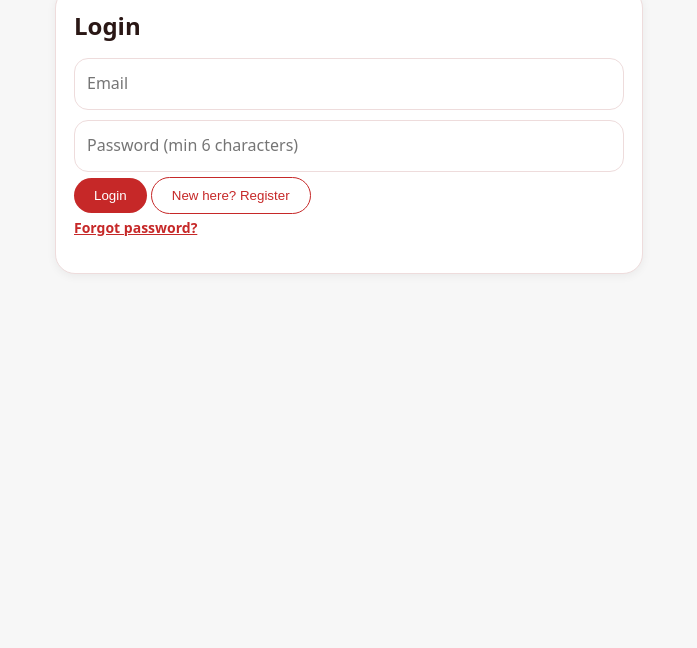
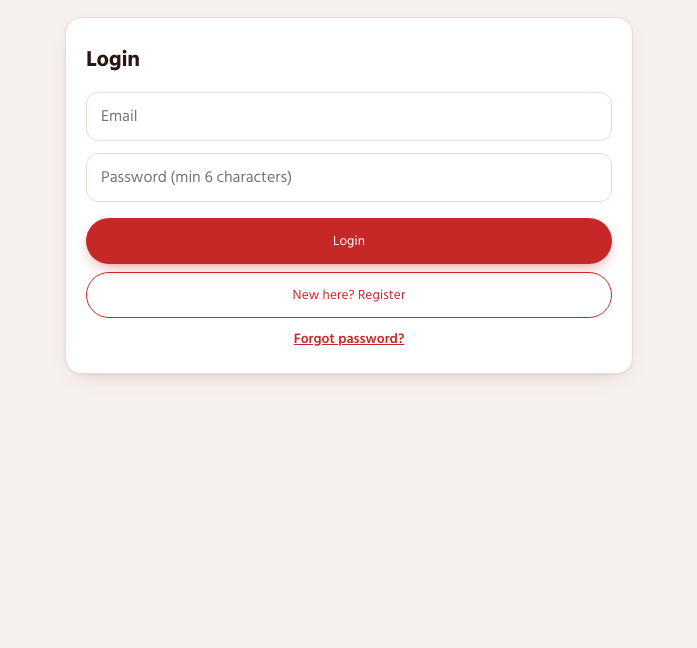
Before and after one commit to Aiman-262/Blood-Bank, a plain HTML site: page index.html in a window 1280 px wide. Shown: the part 152-800 px from the top of the page, without its empty margins (291-988 px from the left). Drawn offline with nearby package versions, Linux system fonts and the light colour scheme.

Commit message:
Update index.html

```diff
--- a/index.html
+++ b/index.html
@@ -50,7 +50,7 @@ input,select{border-radius:14px;padding:12px}
 .cr h4{margin:0 0 8px;font-size:15px}.cr.gv h4{color:var(--r)}.cr.rc h4{color:#1c7a3d}
 .cr span{display:inline-block;min-width:44px;text-align:center;margin:3px 4px 3px 0;padding:6px 10px;border-radius:999px;font-weight:800;font-size:14px;border:2px solid}
 .cr.gv span{border-color:#e7a7a3;color:var(--r)}.cr.rc span{border-color:#a5cfae;color:#1c7a3d}
-</style></head><body><div class="w">
+</style><link rel="stylesheet" href="ui-upgrade.css"></head><body><div class="w">
 <div class="top"><div><h1>🩸 Blood Bank</h1><div id="who" style="font-size:12px;color:#fff;opacity:.9;word-break:break-all"></div></div><div><button class="o" id="lg">বাংলা</button> <button class="o" id="lo" style="display:none" data-i="logout">Logout</button></div></div>
 
 <div id="sc"></div>
@@ -268,4 +268,4 @@ function draw(){
 draw();
 const lb=document.getElementById("lg");if(lb)lb.addEventListener("click",()=>setTimeout(draw,0));
 }catch(e){}})();
-</script></body></html>
+</script><script src="ui-upgrade.js"></script></body></html>
```
